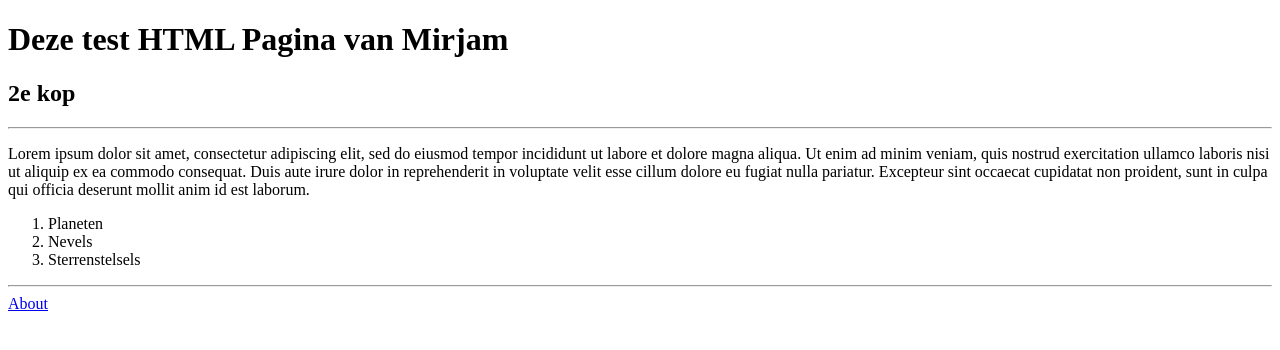
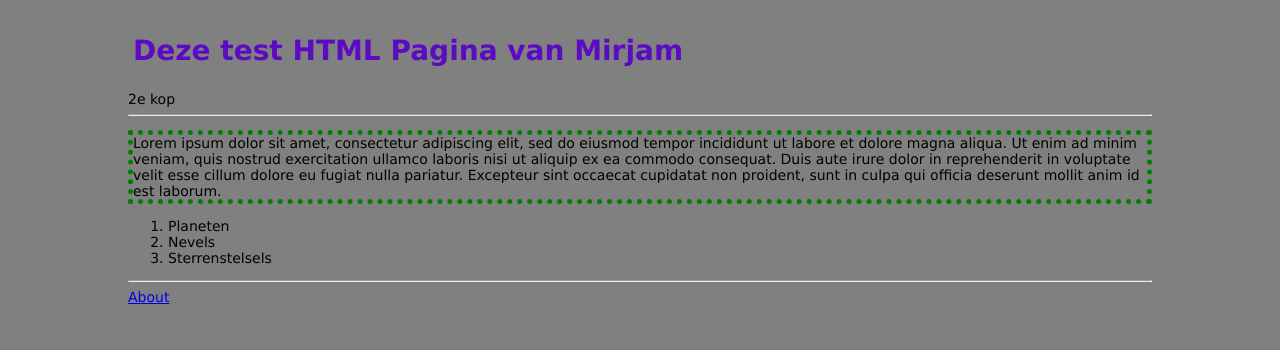
Before and after one commit to mfblock/-OPL-Web-Development, a plain HTML site: page index.html in a window 1280 px wide. Drawn offline with Linux system fonts and the light colour scheme.

Commit message:
opdracht 4
HTML en CSS

```diff
--- a/index.html
+++ b/index.html
@@ -1,16 +1,17 @@
 <!DOCTYPE html>
+<link rel="stylesheet" type="text/css" href="styles.css">
 <html>
     <header>
         <!-- hier zet je de code in de head tags -->
-        <title> Mirjams 1e HTML pagina </title>
+        <title> Mirjams Test pagina in HTML & CSS</title>
     </header>
     <main>
     <body>
        <!-- hier zet je de code in de body tags-->
-       <h1>Deze test HTML Pagina van Mirjam</h1>
-       <h2>2e kop</h2>
+       <h1 class="main">Deze test HTML Pagina van Mirjam</h1>
+       <h2. class="main">2e kop</h2>
        <hr>
-       <p>Lorem ipsum dolor sit amet, consectetur adipiscing elit, sed do eiusmod tempor
+       <p class="green-border">Lorem ipsum dolor sit amet, consectetur adipiscing elit, sed do eiusmod tempor
            incididunt ut labore et dolore magna aliqua.
            Ut enim ad minim veniam, quis nostrud exercitation ullamco laboris nisi ut
            aliquip ex ea commodo consequat.
@@ -18,7 +19,7 @@
            eu fugiat nulla pariatur.
            Excepteur sint occaecat cupidatat non proident, sunt in culpa qui officia
            deserunt mollit anim id est laborum.</p>
-        <ol>
+        <ol class="style1">
             <li>Planeten</li>
             <li>Nevels</li>
             <li>Sterrenstelsels</li>
@@ -27,7 +28,7 @@
     </main>
     <footer id="footer">
         <hr>
-        <nav><a href="about.html">About</a></nav>
+        <nav id="green-background"><a href="about.html">About</a></nav>
     </footer>
     </body>
 </html>
--- /dev/null
+++ b/styles.css
@@ -0,0 +1,24 @@
+h1.main {
+    padding:5px;
+    color: #5b0cc2;
+  }
+
+h2.main {
+    padding:5px;
+    color: #e40da3;
+}
+
+body {
+    margin:auto;
+    width:1024px;
+    padding:10px;
+    background-color:gray;
+    font-size:14px;
+    font-family:Verdana;
+}
+.green-border {
+    border: 5px dotted green  ;
+}
+#style1 {
+    font-style: italic;
+}
```
Also changed, not shown: about.html (+7 -3 lines).
